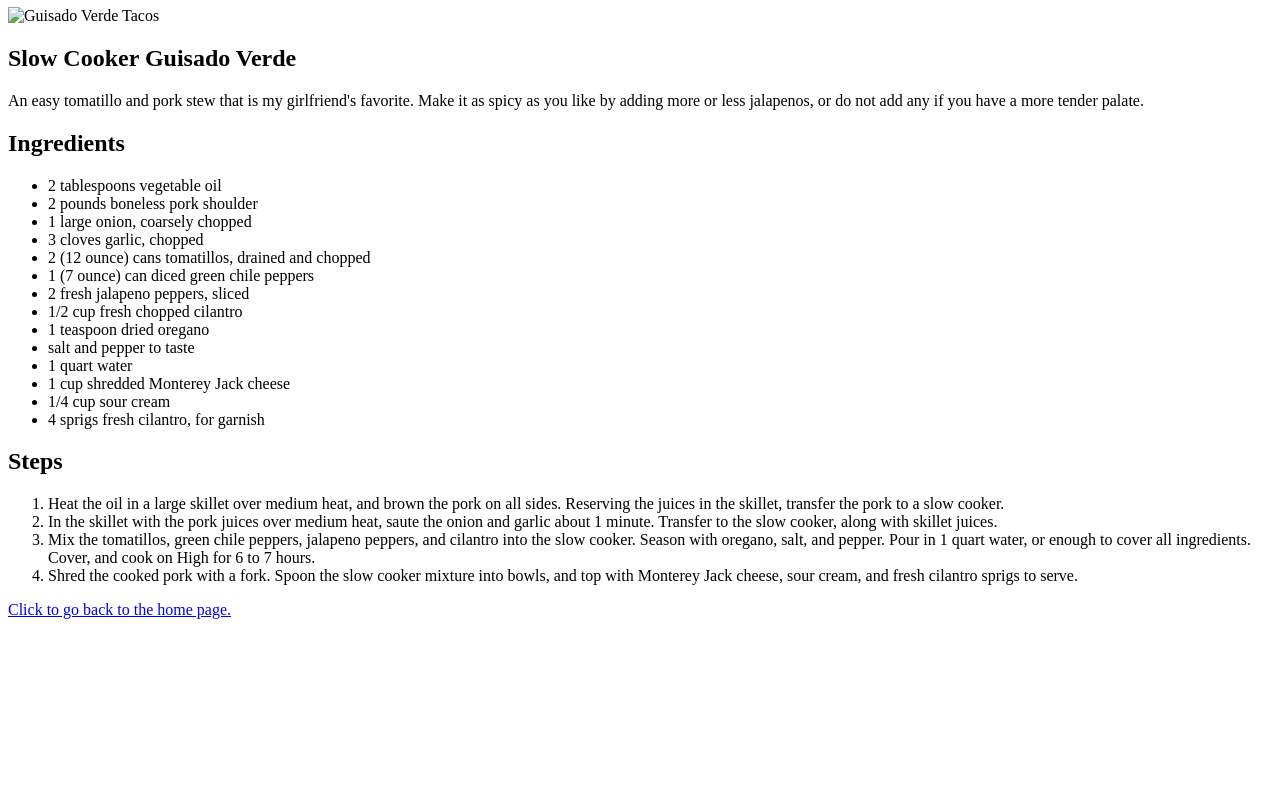
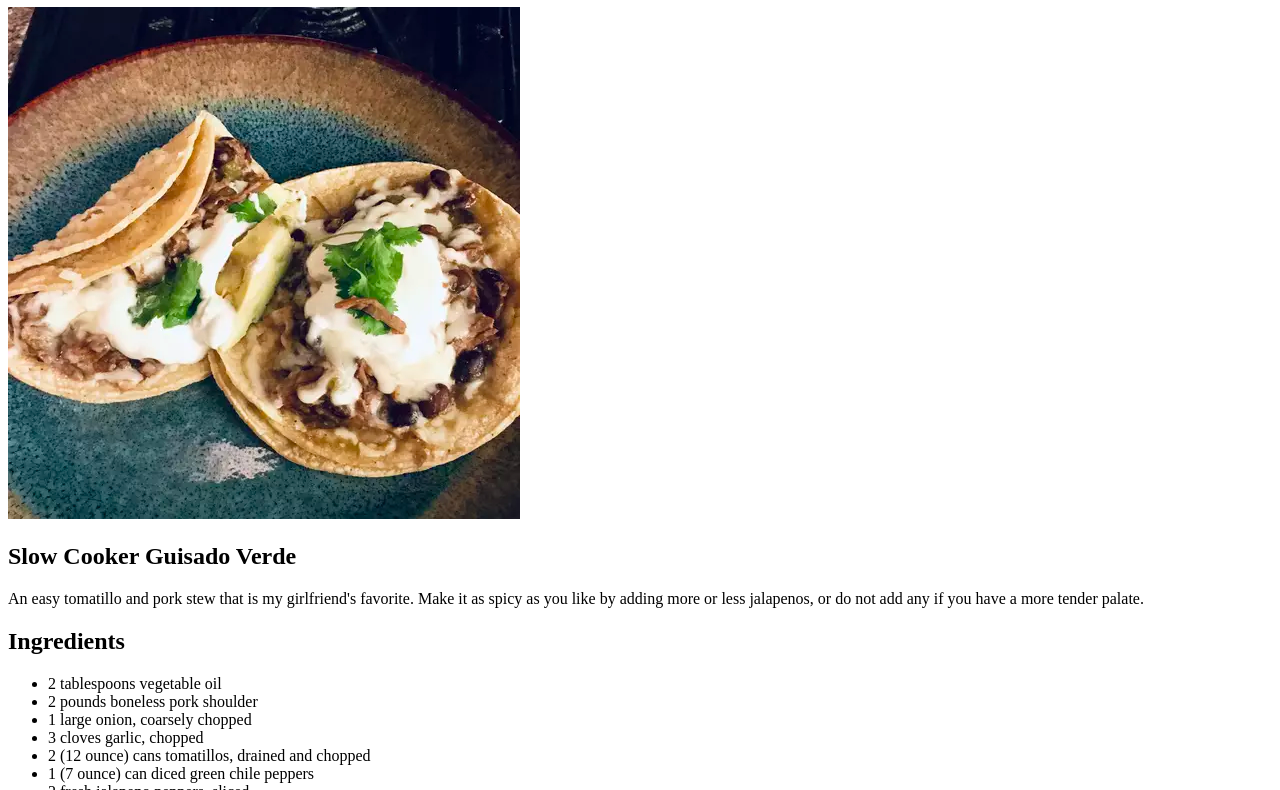
Before and after one commit to marcosbotello/odin-recipes, a plain HTML site: page recipes/guisado.html in a window 1280 px wide. Shown: the part 73-863 px from the top of the page. Before the commit the page ends 800 px from the top, so only its background shows below. Drawn offline with Linux system fonts and the light colour scheme.

Commit message:
fixed the image.

```diff
--- a/recipes/guisado.html
+++ b/recipes/guisado.html
@@ -6,7 +6,7 @@
 </head>
 <body>
     <h1>Guisado Verde Recipe</h1>
-    <img href="../images/guisado.jpeg" alt="Guisado Verde Tacos">
+    <img src="./../images/guisado.jpeg" alt="Guisado Verde Tacos">
     <h2>Slow Cooker Guisado Verde</h2>
     <p>An easy tomatillo and pork stew that is my girlfriend's favorite.
         Make it as spicy as you like by adding more or less jalapenos,
```
